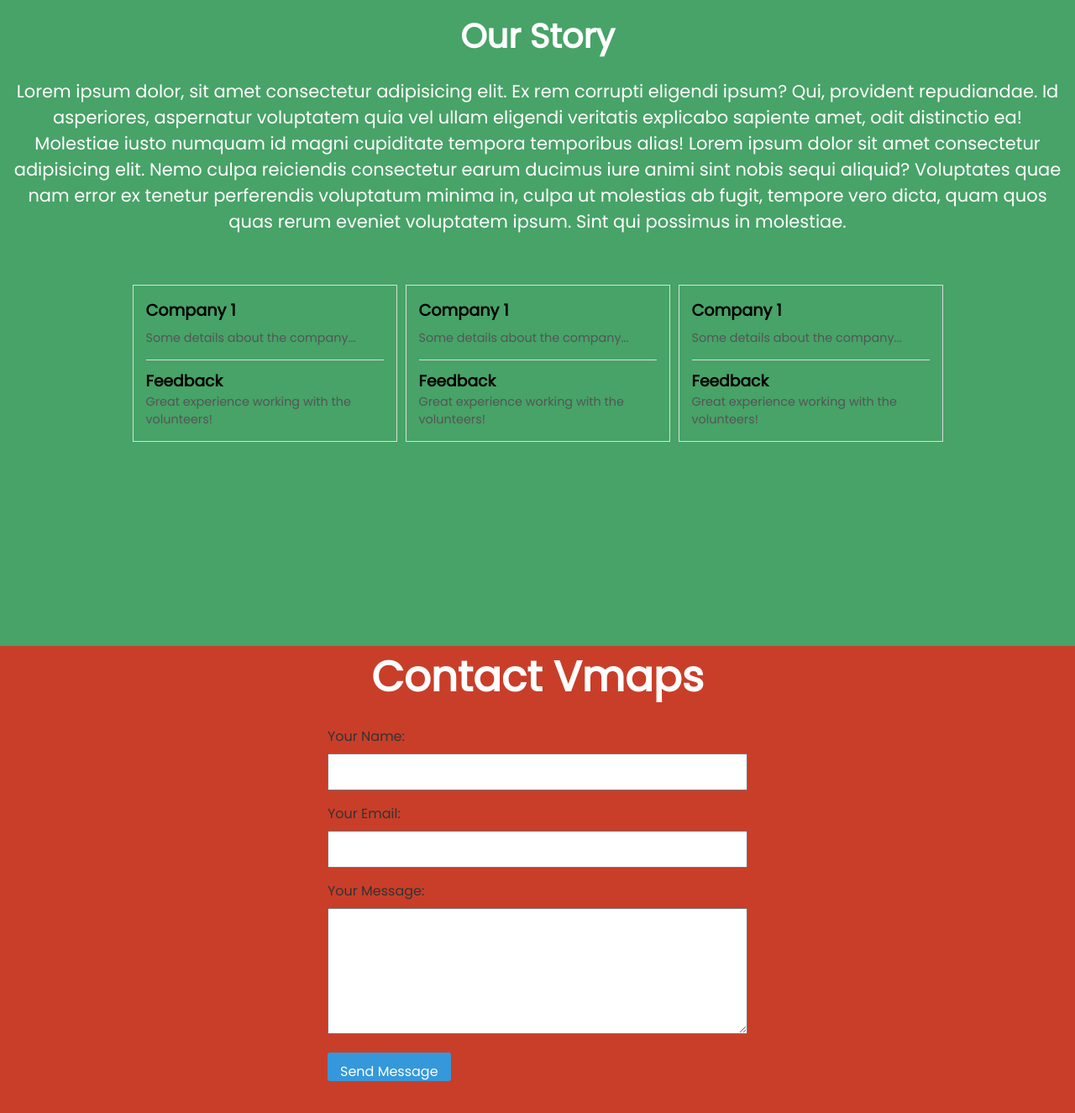
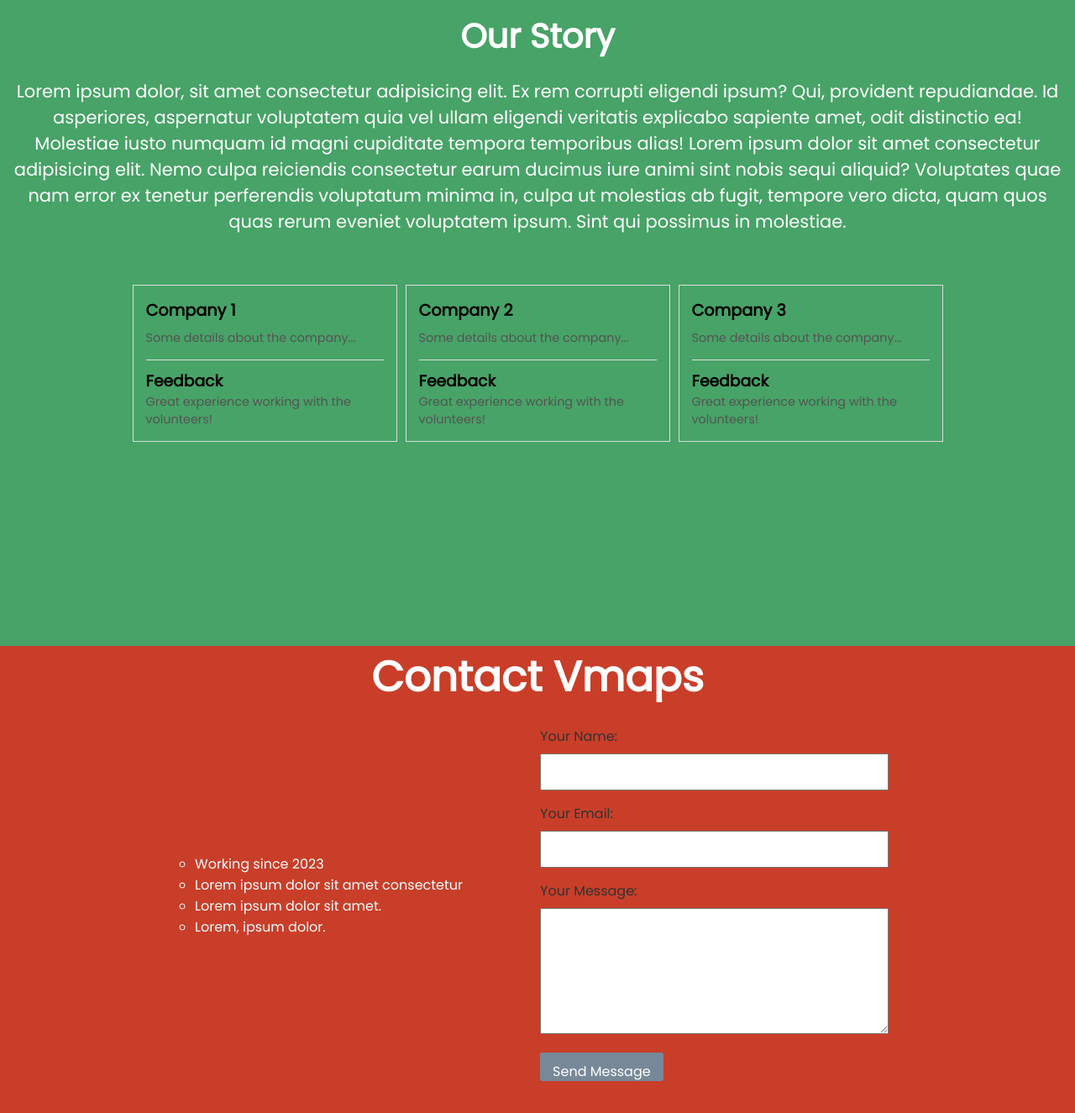
Before and after one commit to sixeyes198/VampsProject, a plain HTML site: page index.html in a window 1280 px wide. Shown: the part 981-2306 px from the top of the page at 84% size. Drawn offline with nearby package versions, Linux system fonts and the light colour scheme.

```diff
--- a/ServicesStyle.css
+++ b/ServicesStyle.css
@@ -25,9 +25,11 @@
   margin: 30px;
   color: black;
 }
+a:hover {
+  color: white;
+}
 button {
-  background-color: #3498db;
-  color: #fff;
+  background-color: dimgray;
   padding: 10px 15px;
   border: none;
   cursor: pointer;
--- a/index.html
+++ b/index.html
@@ -39,7 +39,7 @@
           ><span style="color: lawngreen">P</span
           ><span style="color: orangered">S</span>
         </h1>
-        <p style="text-align: center;padding: 10px;">
+        <p style="text-align: center;padding: 10px; font-size: 23px;">
           We are here to provide a platform for volunteers
           We show you how to volunteer abroad! Search & compare the best international volunteer programs offered by volunteer organizations and local NGOs
         </p>
@@ -68,7 +68,7 @@
           </div>
 
           <div class="grid-item">
-            <h2>Company 1</h2>
+            <h2>Company 2</h2>
             <p>Some details about the company...</p>
             <div class="feedback">
               <h3>Feedback</h3>
@@ -76,7 +76,7 @@
             </div>
           </div>
           <div class="grid-item">
-            <h2>Company 1</h2>
+            <h2>Company 3</h2>
             <p>Some details about the company...</p>
             <div class="feedback">
               <h3>Feedback</h3>
@@ -86,14 +86,14 @@
         </div>
       </div>
       <div id="page2">
+        <h1 style="color: white; font-size: 50px;">Contact Vmaps</h1>
         <div class="container">
-          <!-- <ul>
-            <li></li>
-            <li></li>
-            <li></li>
-            <li></li>
-          </ul> -->
-          <h1 style="color: white; font-size: 50px;">Contact Vmaps</h1>
+          <ul style="align-self: center;padding: 10px;list-style-type: circle;color: azure;">
+            <li>Working since 2023</li>
+            <li>Lorem ipsum dolor sit amet consectetur</li>
+            <li>Lorem ipsum dolor sit amet.</li>
+            <li>Lorem, ipsum dolor.</li>
+          </ul>
           <form action="#" method="post">
             <label for="name">Your Name:</label>
             <input type="text" id="name" name="name" required>
@@ -104,7 +104,7 @@
             <label for="message">Your Message:</label>
             <textarea id="message" name="message" required></textarea>
 
-            <button type="submit">Send Message</button>
+            <button type="submit" style="background-color: lightslategray;">Send Message</button>
           </form>
         </div>
         <!-- <div class="card">
--- a/style.css
+++ b/style.css
@@ -9,7 +9,7 @@
   position: fixed;
   width: 100%;
   padding: 20px 100px;
-  background-color: rgba(179, 226, 255, 0.845);
+  background-color: rgba(255, 230, 36);
   display: flex;
   justify-content: space-between;
   height: 55px;
@@ -18,6 +18,7 @@
 #navigation {
   font-size: 18px;
 }
+
 #logo {
   font-size: 23px;
 }
@@ -25,6 +26,9 @@
   text-decoration-line: none;
   margin: 30px;
   color: black;
+}
+a:hover {
+  color: white;
 }
 button {
   font-size: 20px;
@@ -110,7 +114,10 @@
   flex-wrap: wrap; */
 }
 .container {
-  max-width: 500px;
+  display: flex;
+  flex-direction: row;
+  justify-content: space-evenly;
+  max-width: 1000px;
   margin: 0 auto;
 }
 
@@ -143,7 +150,7 @@
 }
 
 button {
-  background-color: #3498db;
+  background-color: dimgray;
   color: #fff;
   padding: 10px 15px;
   border: none;
```
Also changed, not shown: Services.html (+3 -3 lines).
